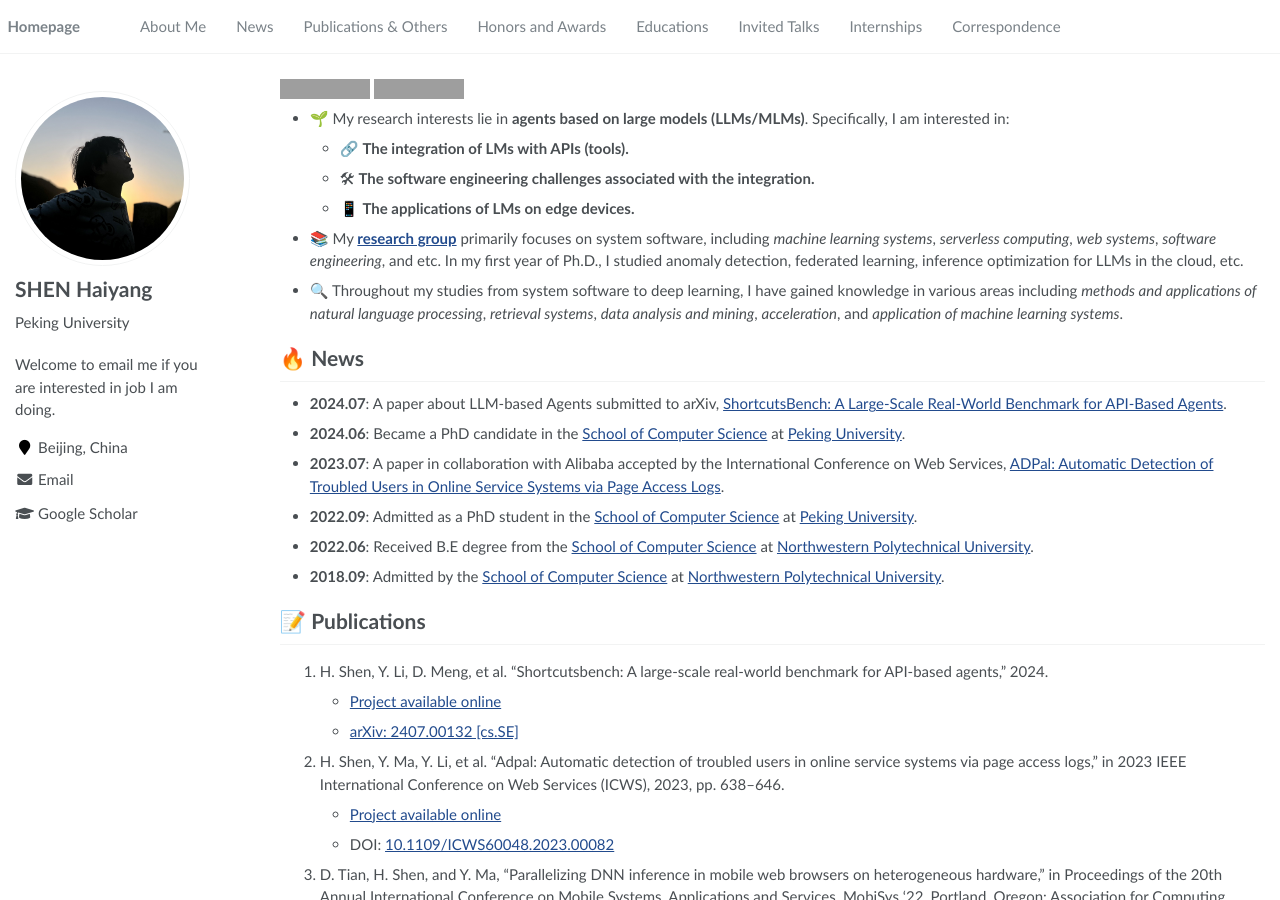
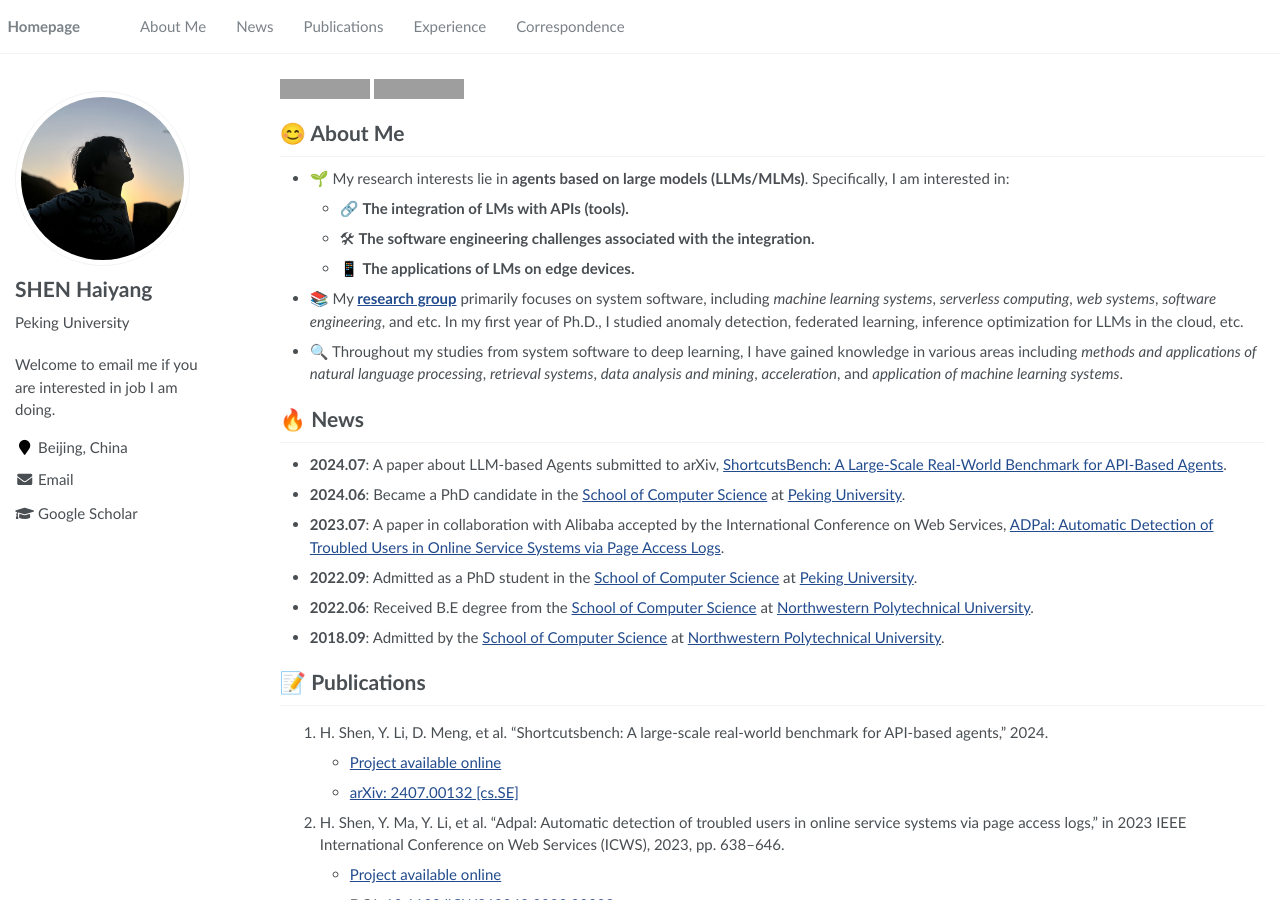
Before and after one commit to EachSheep/eachsheep.github.io, a Jekyll site: the page built from _pages/about.md, in a window 1280 px wide and 900 px high. Built offline with Jekyll 4.4.1, drawn with Linux system fonts in a browser that asks for light colours; grey boxes are pictures that could not be loaded.

Commit message:
update profile

```diff
--- a/_data/navigation.yml
+++ b/_data/navigation.yml
@@ -1,25 +1,16 @@
 # main links links
 main:
   - title: "About Me"
-    url: "/#about-me"
+    url: "/#-about-me"
 
   - title: "News"
     url: "/#-news"
 
-  - title: "Publications & Others"
+  - title: "Publications"
     url: "/#-publications"
 
-  - title: "Honors and Awards"
-    url: "/#-honors-and-awards"
-
-  - title: "Educations"
-    url: "/#-educations"
-
-  - title: "Invited Talks"
-    url: "/#-invited-talks"
-
-  - title: "Internships"
-    url: "/#-internships"
+  - title: "Experience"
+    url: "/#-Experience"
 
   - title: "Correspondence"
     url: "/#-correspondence"
--- a/_pages/about.md
+++ b/_pages/about.md
@@ -20,15 +20,14 @@ redirect_from:
 [![GitHub](https://img.shields.io/badge/dynamic/json?logo=github&label=GitHub&labelColor=495867&color=495867&query=%24.data.totalSubs&url=https%3A%2F%2Fapi.spencerwoo.com%2Fsubstats%2F%3Fsource%3Dgithub%26queryKey%3Dhayschan&style=flat-square)](https://github.com/eachsheep)
 [![RSS](https://img.shields.io/badge/dynamic/json?logo=rss&logoColor=white&label=RSS&labelColor=95B8D1&color=95B8D1&query=%24.data.totalSubs&url=https%3A%2F%2Fapi.spencerwoo.com%2Fsubstats%2F%3Fsource%3Dfeedly%257Cinoreader%257CfeedsPub%26queryKey%3Dhttps://haysc.tech/feed.xml&style=flat-square)](https://eachsheep.github.io/)
 
+# 😊 About Me
+
 - 🌱 My research interests lie in **agents based on large models (LLMs/MLMs)**. Specifically, I am interested in:
   - 🔗 **The integration of LMs with APIs (tools).**
   - 🛠 **The software engineering challenges associated with the integration.**
   - 📱 **The applications of LMs on edge devices.**
 - 📚 My [**research group**](https://cs.pku.edu.cn/info/1025/2713.htm) primarily focuses on system software, including *machine learning systems*, *serverless computing*, *web systems*, *software engineering*, and etc. In my first year of Ph.D., I studied anomaly detection, federated learning, inference optimization for LLMs in the cloud, etc.
 - 🔍 Throughout my studies from system software to deep learning, I have gained knowledge in various areas including *methods and applications of natural language processing*, *retrieval systems*, *data analysis and mining*, *acceleration*, and *application of machine learning systems*.
-
-<!-- - 🤔 I'm a fantast and I like to touch fish in my space time. -->
-<!-- I have published 0 papers at the top international AI conferences with total <a href='https://scholar.google.com/citations?user=DhtAFkwAAAAJ'>google scholar citations <strong><span id='total_cit'>260000+</span></strong></a> (You can also use google scholar badge <a href='https://scholar.google.com/citations?user=DhtAFkwAAAAJ'><img src="https://img.shields.io/endpoint?url={{ url | url_encode }}&logo=Google%20Scholar&labelColor=f6f6f6&color=9cf&style=flat&label=citations"></a>). -->
 
 # 🔥 News
 
```
